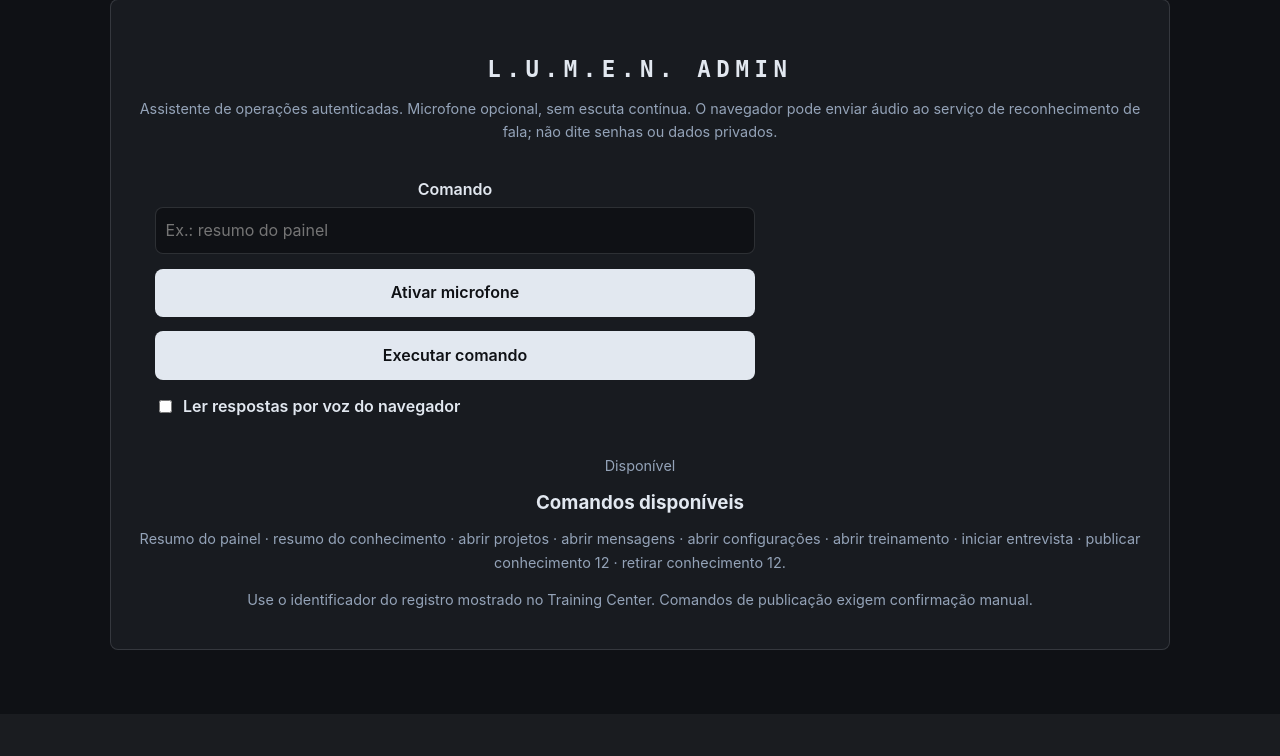
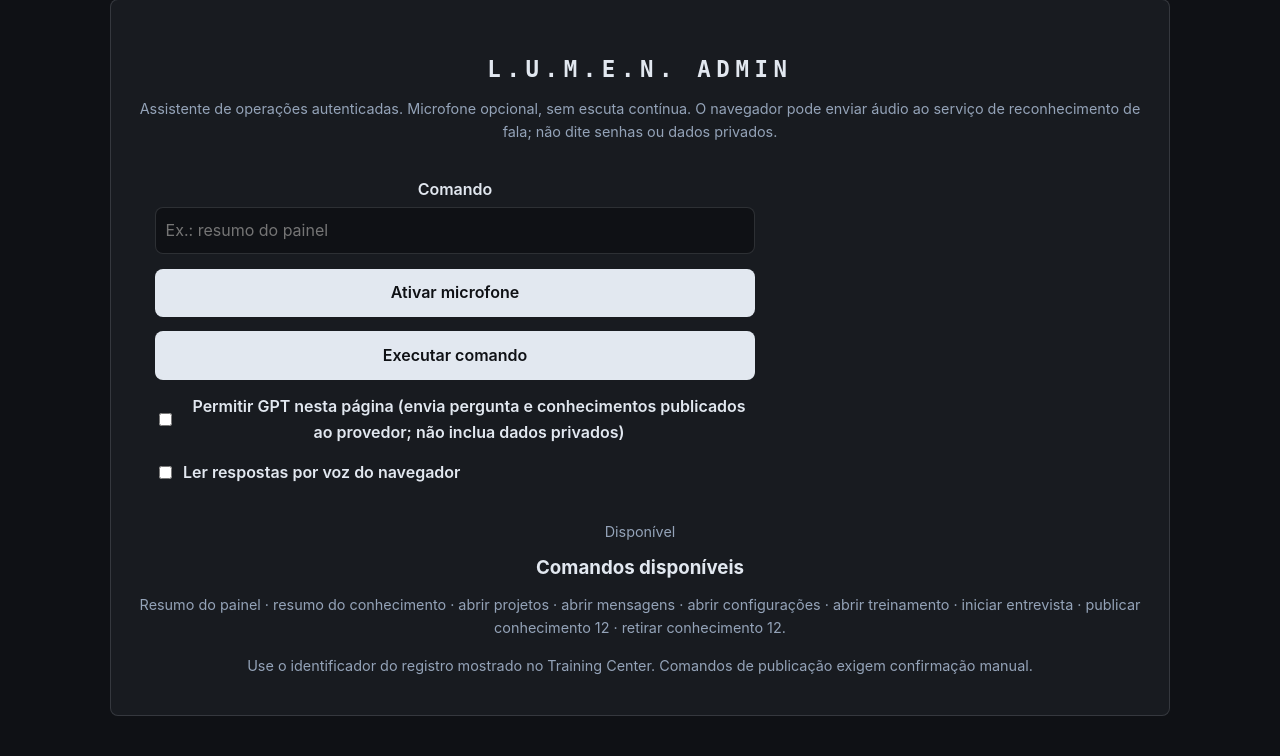
Before and after one commit to Leonardo360-arch/Portifolio-, a PHP site: page /admin/lumen-command.php in a window 1280 px wide. Shown: the part 134-890 px from the top of the page. Before the commit the page ends 784 px from the top, so only its background shows below. Run offline with PHP 8.4, Linux system fonts and the light colour scheme; the visitor is signed in with stand-in values (Sample User, id 1).

Commit message:
feat(admin): require explicit external processing opt-in

```diff
--- a/admin/lumen-command.php
+++ b/admin/lumen-command.php
@@ -13,6 +13,7 @@ admin_header('L.U.M.E.N. — Comando administrativo'); ?>
 <label>Comando<input id="lumen-admin-input" maxlength="240" required autocomplete="off" placeholder="Ex.: resumo do painel"></label>
 <button type="button" id="lumen-mic" class="btn">Ativar microfone</button>
 <button type="submit" class="btn">Executar comando</button>
+<label class="check"><input type="checkbox" id="lumen-external"> Permitir GPT nesta página (envia pergunta e conhecimentos publicados ao provedor; não inclua dados privados)</label>
 <label class="check"><input type="checkbox" id="lumen-speak">Ler respostas por voz do navegador</label>
 </form>
 <p id="lumen-admin-status" role="status" aria-live="polite">Disponível</p>
```
